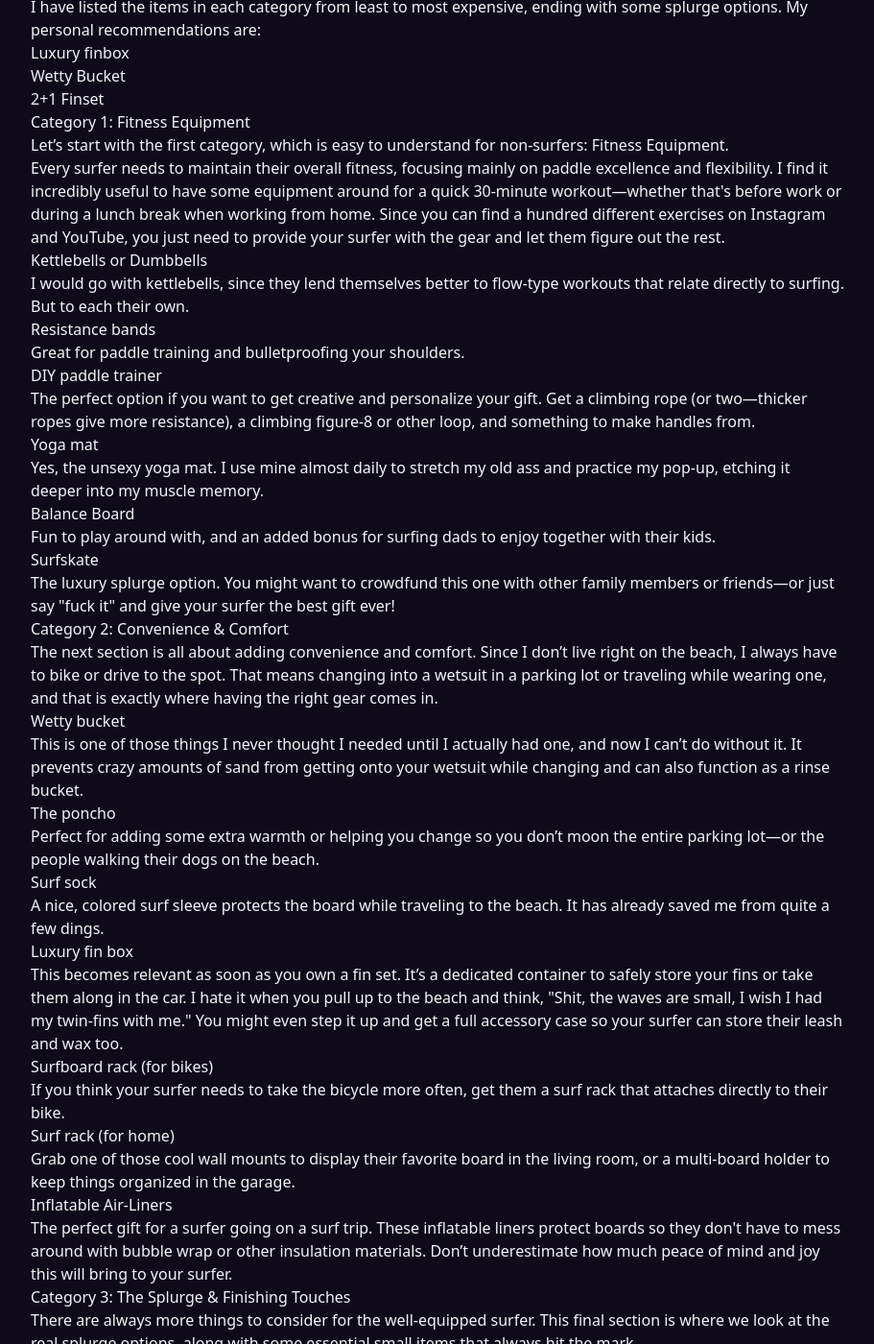
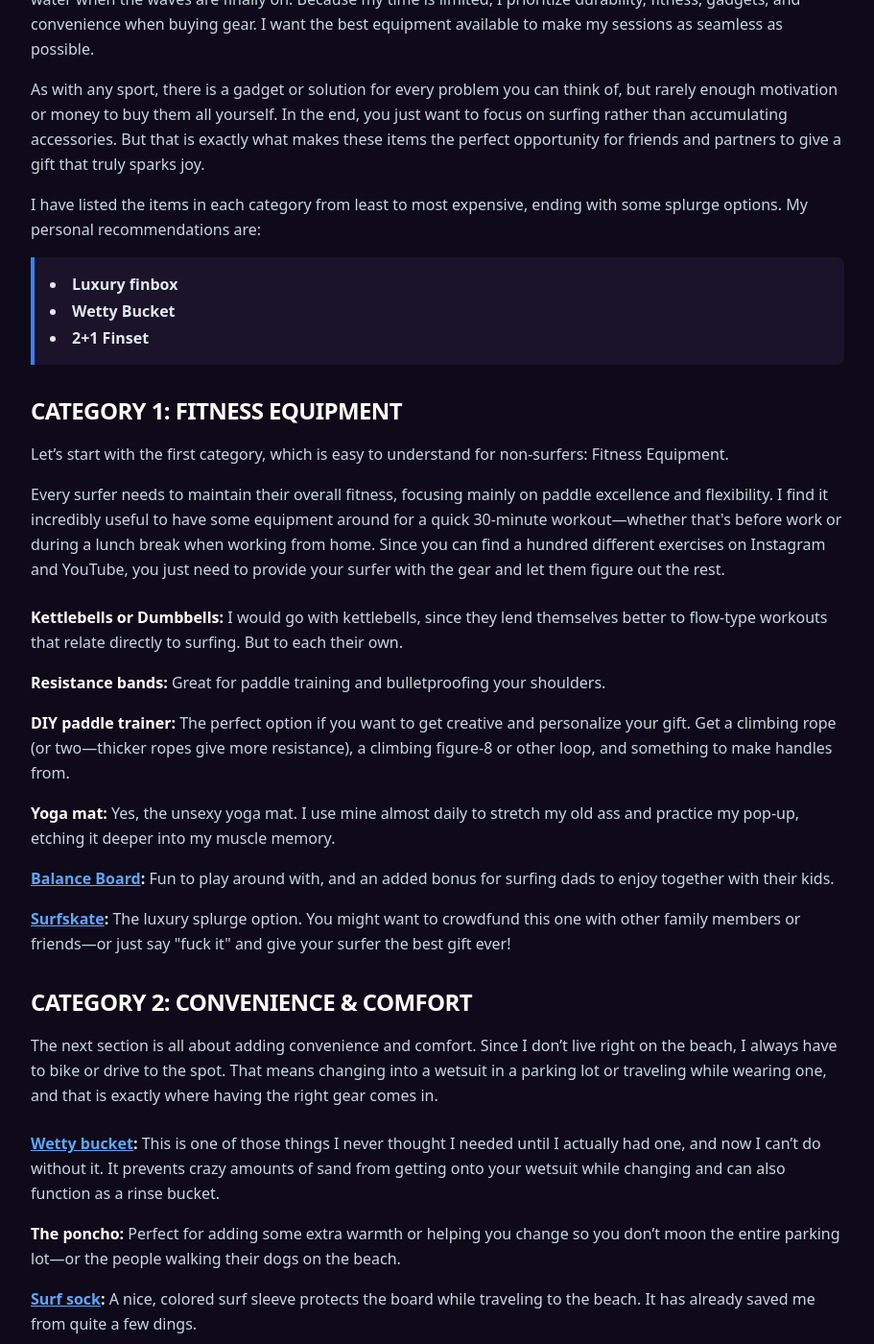
Before and after one commit to MatthijsvdWielen/the-onshore-patrol, a Jekyll site: the page built from articles/surfer-gift-guide.html, in a window 1280 px wide and 1400 px high, scrolled down 538 px. Shown: the whole window at 96% size, without its empty margins (184-1095 px from the left). Built offline with Jekyll 4.4.1, drawn with Linux system fonts in a browser that asks for light colours; nearby versions of some CDN libraries; some of the changed text lies outside the part shown.

Commit message:
Fixed styling to look like rest of the website
Articles needed to be updated

```diff
--- a/articles/surfer-gift-guide.html
+++ b/articles/surfer-gift-guide.html
@@ -2,103 +2,163 @@
 layout: default
 description: The Onshore Patrol's guide to buying gifts for your surfer buddy.
 ---
-<!DOCTYPE html>
-<html lang="en">
-<head>
-    <meta charset="UTF-8">
-    <meta name="viewport" content="width=device-width, initial-scale=1.0">
-    <title>Buying gifts for a surfer - The Onshore Patrol</title>
-</head>
-<body>
 
-    <header>
-        <p class="site-title"><a href="/">The Onshore Patrol</a></p>
-        <h1>Buying gifts for a surfer</h1>
-    </header>
+<article class="space-y-8">
 
-    <main>
-        <p class="intro-lead">There are plenty of "gift guides for surfers" on the internet—especially around Christmas—but I am almost always disappointed by their recommendations. This felt like the perfect opportunity to create a list of gifts that would actually make a surfer happy.</p>
+    <!-- Header Section -->
+    <div class="space-y-3 border-b border-purple-900/20 pb-6">
+        <span class="text-xs font-mono uppercase tracking-widest text-blue-400 font-bold">Gear Guide</span>
+        <h1 class="text-4xl md:text-5xl font-black uppercase tracking-tighter text-white">Buying gifts for a surfer</h1>
+        <p class="text-sm text-slate-400 font-mono">Durable | Tactical | Tested</p>
+    </div>
 
-        <p>I’m a surfer well into my thirties with a family and a budget to spend, but I never have enough time to get in the water when the waves are finally on. Because my time is limited, I prioritize durability, fitness, gadgets, and convenience when buying gear. I want the best equipment available to make my sessions as seamless as possible.</p>
+    <!-- Intro Section -->
+    <section class="space-y-4">
+        <p class="text-slate-300 leading-relaxed text-lg">
+            There are plenty of "gift guides for surfers" on the internet—especially around Christmas—but I am almost always disappointed by their recommendations. This felt like the perfect opportunity to create a list of gifts that would actually make a surfer happy.
+        </p>
+        <p class="text-slate-300 leading-relaxed">
+            I’m a surfer well into my thirties with a family and a budget to spend, but I never have enough time to get in the water when the waves are finally on. Because my time is limited, I prioritize durability, fitness, gadgets, and convenience when buying gear. I want the best equipment available to make my sessions as seamless as possible.
+        </p>
+        <p class="text-slate-300 leading-relaxed">
+            As with any sport, there is a gadget or solution for every problem you can think of, but rarely enough motivation or money to buy them all yourself. In the end, you just want to focus on surfing rather than accumulating accessories. But that is exactly what makes these items the perfect opportunity for friends and partners to give a gift that truly sparks joy.
+        </p>
+        <p class="text-slate-300 leading-relaxed">
+            I have listed the items in each category from least to most expensive, ending with some splurge options. My personal recommendations are:
+        </p>
 
-        <p>As with any sport, there is a gadget or solution for every problem you can think of, but rarely enough motivation or money to buy them all yourself. In the end, you just want to focus on surfing rather than accumulating accessories. But that is exactly what makes these items the perfect opportunity for friends and partners to give a gift that truly sparks joy.</p>
-
-        <p>I have listed the items in each category from least to most expensive, ending with some splurge options. My personal recommendations are:</p>
-
-        <div class="recommendations-box">
-            <ul>
+        <!-- Personal Recommendations Box -->
+        <div class="border-l-4 border-blue-500 bg-[#1a1329] p-4 rounded-r-lg my-6">
+            <ul class="list-disc list-inside space-y-1 text-slate-200 font-bold">
                 <li>Luxury finbox</li>
                 <li>Wetty Bucket</li>
                 <li>2+1 Finset</li>
             </ul>
         </div>
+    </section>
 
-        <h2>Category 1: Fitness Equipment</h2>
+    <!-- Category 1 -->
+    <section class="space-y-4">
+        <h2 class="text-2xl font-black uppercase tracking-tight text-white">Category 1: Fitness Equipment</h2>
+        <p class="text-slate-300 leading-relaxed">
+            Let’s start with the first category, which is easy to understand for non-surfers: Fitness Equipment.
+        </p>
+        <p class="text-slate-300 leading-relaxed">
+            Every surfer needs to maintain their overall fitness, focusing mainly on paddle excellence and flexibility. I find it incredibly useful to have some equipment around for a quick 30-minute workout—whether that's before work or during a lunch break when working from home. Since you can find a hundred different exercises on Instagram and YouTube, you just need to provide your surfer with the gear and let them figure out the rest.</p>
 
-        <p>Let’s start with the first category, which is easy to understand for non-surfers: Fitness Equipment.</p>
+        <ul class="space-y-4 pt-2">
+            <li class="text-slate-300 leading-relaxed">
+                <strong class="text-white">Kettlebells or Dumbbells:</strong> I would go with kettlebells, since they lend themselves better to flow-type workouts that relate directly to surfing. But to each their own.
+            </li>
+            <li class="text-slate-300 leading-relaxed">
+                <strong class="text-white">Resistance bands:</strong> Great for paddle training and bulletproofing your shoulders.
+            </li>
+            <li class="text-slate-300 leading-relaxed">
+                <strong class="text-white">DIY paddle trainer:</strong> The perfect option if you want to get creative and personalize your gift. Get a climbing rope (or two—thicker ropes give more resistance), a climbing figure-8 or other loop, and something to make handles from.
+            </li>
+            <li class="text-slate-300 leading-relaxed">
+                <strong class="text-white">Yoga mat:</strong> Yes, the unsexy yoga mat. I use mine almost daily to stretch my old ass and practice my pop-up, etching it deeper into my muscle memory.
+            </li>
+            <li class="text-slate-300 leading-relaxed">
+                <strong class="text-white"><a href="https://hartbeach.nl/collections/alle-producten?filter.p.product_type=Balans+Boards" class="text-blue-400 hover:text-blue-300 underline font-bold">Balance Board</a>:</strong> Fun to play around with, and an added bonus for surfing dads to enjoy together with their kids.
+            </li>
+            <li class="text-slate-300 leading-relaxed">
+                <strong class="text-white"><a href="https://hartbeach.nl/collections/surfskate" class="text-blue-400 hover:text-blue-300 underline font-bold">Surfskate</a>:</strong> The luxury splurge option. You might want to crowdfund this one with other family members or friends—or just say "fuck it" and give your surfer the best gift ever!
+            </li>
+        </ul>
+    </section>
 
-        <p>Every surfer needs to maintain their overall fitness, focusing mainly on paddle excellence and flexibility. I find it incredibly useful to have some equipment around for a quick 30-minute workout—whether that's before work or during a lunch break when working from home. Since you can find a hundred different exercises on Instagram and YouTube, you just need to provide your surfer with the gear and let them figure out the rest.</p>
+    <!-- Category 2 -->
+    <section class="space-y-4">
+        <h2 class="text-2xl font-black uppercase tracking-tight text-white">Category 2: Convenience & Comfort</h2>
+        <p class="text-slate-300 leading-relaxed">
+            The next section is all about adding convenience and comfort. Since I don’t live right on the beach, I always have to bike or drive to the spot. That means changing into a wetsuit in a parking lot or traveling while wearing one, and that is exactly where having the right gear comes in.
+        </p>
 
-        <ul>
-            <li><div class="item-name">Kettlebells or Dumbbells</div>I would go with kettlebells, since they lend themselves better to flow-type workouts that relate directly to surfing. But to each their own.</li>
-            <li><div class="item-name">Resistance bands</div>Great for paddle training and bulletproofing your shoulders.</li>
-            <li><div class="item-name">DIY paddle trainer</div>The perfect option if you want to get creative and personalize your gift. Get a climbing rope (or two—thicker ropes give more resistance), a climbing figure-8 or other loop, and something to make handles from.</li>
-            <li><div class="item-name">Yoga mat</div>Yes, the unsexy yoga mat. I use mine almost daily to stretch my old ass and practice my pop-up, etching it deeper into my muscle memory.</li>
-            <li><div class="item-name"><a href="https://hartbeach.nl/collections/alle-producten?filter.p.product_type=Balans+Boards">Balance Board</a></div>Fun to play around with, and an added bonus for surfing dads to enjoy together with their kids.</li>
-            <li><div class="item-name"><a href="https://hartbeach.nl/collections/surfskate">Surfskate</a></div>The luxury splurge option. You might want to crowdfund this one with other family members or friends—or just say "fuck it" and give your surfer the best gift ever!</li>
+        <ul class="space-y-4 pt-2">
+            <li class="text-slate-300 leading-relaxed">
+                <strong class="text-white"><a href="https://oceanandeartheu.com/products/wetsuit-buckets-compact-wetty-bucket" class="text-blue-400 hover:text-blue-300 underline font-bold">Wetty bucket</a>:</strong> This is one of those things I never thought I needed until I actually had one, and now I can’t do without it. It prevents crazy amounts of sand from getting onto your wetsuit while changing and can also function as a rinse bucket.
+            </li>
+            <li class="text-slate-300 leading-relaxed">
+                <strong class="text-white">The poncho:</strong> Perfect for adding some extra warmth or helping you change so you don’t moon the entire parking lot—or the people walking their dogs on the beach.
+            </li>
+            <li class="text-slate-300 leading-relaxed">
+                <strong class="text-white"><a href="https://www.behindthepines.eu/collections/boardsocks" class="text-blue-400 hover:text-blue-300 underline font-bold">Surf sock</a>:</strong> A nice, colored surf sleeve protects the board while traveling to the beach. It has already saved me from quite a few dings.
+            </li>
+            <li class="text-slate-300 leading-relaxed">
+                <strong class="text-white"><a href="https://oceanandearth.com.au/products/surfboard-covers-surfboard-cover-accessories-fin-case?srsltid=AfmBOoqGO3J8LgrsZvgYCQzoHaTsGn7QW9EgDu4oMTzY41oGXlv0ulyw" class="text-blue-400 hover:text-blue-300 underline font-bold">Luxury fin box</a>:</strong> This becomes relevant as soon as you own a fin set. It’s a dedicated container to safely store your fins or take them along in the car. I hate it when you pull up to the beach and think, "Shit, the waves are small, I wish I had my twin-fins with me." You might even step it up and get a full accessory case so your surfer can store their leash and wax too.
+            </li>
+            <li class="text-slate-300 leading-relaxed">
+                <strong class="text-white">Surfboard rack (for bikes):</strong> If you think your surfer needs to take the bicycle more often, get them a surf rack that attaches directly to their bike.
+            </li>
+            <li class="text-slate-300 leading-relaxed">
+                <strong class="text-white">Surf rack (for home):</strong> Grab one of those cool wall mounts to display their favorite board in the living room, or a multi-board holder to keep things organized in the garage.
+            </li>
+            <li class="text-slate-300 leading-relaxed">
+                <strong class="text-white"><a href="https://prolite.com/collections/surf-accessories/products/inflatable-air-liner-set-of-2" class="text-blue-400 hover:text-blue-300 underline font-bold">Inflatable Air-Liners</a>:</strong> The perfect gift for a surfer going on a surf trip. These inflatable liners protect boards so they don't have to mess around with bubble wrap or other insulation materials. Don’t underestimate how much peace of mind and joy this will bring to your surfer.
+            </li>
+        </ul>
+    </section>
+
+    <!-- Category 3 -->
+    <section class="space-y-4">
+        <h2 class="text-2xl font-black uppercase tracking-tight text-white">Category 3: The Splurge & Finishing Touches</h2>
+        <p class="text-slate-300 leading-relaxed">
+            There are always more things to consider for the well-equipped surfer. This final section is where we look at the real splurge options, along with some essential small items that always hit the mark.
+        </p>
+
+        <h3 class="text-lg font-bold uppercase text-white pt-2">The Out-of-the-Box Fun Stuff</h3>
+
+        <ul class="space-y-4">
+            <li class="text-slate-300 leading-relaxed">
+                <strong class="text-white"><a href="" class="text-blue-400 hover:text-blue-300 underline font-bold">A 2+1 Fin Set</a>:</strong> Almost every daily driver board will work well and become incredibly playful with a 2+1 setup—you really can't go wrong here. It’s something I love to have. Look for a nice MR 2+1, CI AMT, Panda Twin + Trailer, or Album 2+1. Just get whatever is available closest to you.
+            </li>
         </ul>
 
-        <h2>Category 2: Convenience & Comfort</h2>
+        <!-- Tip Box / Callout Block -->
+        <div class="border-l-4 border-purple-500 bg-[#1a1329] p-4 rounded-r-lg my-6 italic text-slate-200">
+            <strong class="block font-mono uppercase tracking-wider text-xs text-purple-400 not-italic font-bold mb-1">Tip</strong>
+            Sneak a look at your surfer’s board to see which fin boxes they use. Look for FCS-2 (shaped like a figure-8) or Futures (straight and single long slots). If they have small circles bundled together in pairs, you're on your own—that’s FCS-1 legacy stuff and I can't help you there!
+        </div>
 
-        <p>The next section is all about adding convenience and comfort. Since I don’t live right on the beach, I always have to bike or drive to the spot. That means changing into a wetsuit in a parking lot or traveling while wearing one, and that is exactly where having the right gear comes in.</p>
-
-        <ul>
-            <li><div class="item-name"><a href="https://oceanandeartheu.com/products/wetsuit-buckets-compact-wetty-bucket">Wetty bucket</a></div>This is one of those things I never thought I needed until I actually had one, and now I can’t do without it. It prevents crazy amounts of sand from getting onto your wetsuit while changing and can also function as a rinse bucket.</li>
-            <li><div class="item-name">The poncho</div>Perfect for adding some extra warmth or helping you change so you don’t moon the entire parking lot—or the people walking their dogs on the beach.</li>
-            <li><div class="item-name"><a href="https://www.behindthepines.eu/collections/boardsocks">Surf sock</a></div>A nice, colored surf sleeve protects the board while traveling to the beach. It has already saved me from quite a few dings.</li>
-            <li><div class="item-name"><a href="https://oceanandearth.com.au/products/surfboard-covers-surfboard-cover-accessories-fin-case?srsltid=AfmBOoqGO3J8LgrsZvgYCQzoHaTsGn7QW9EgDu4oMTzY41oGXlv0ulyw">Luxury fin box</a></div>This becomes relevant as soon as you own a fin set. It’s a dedicated container to safely store your fins or take them along in the car. I hate it when you pull up to the beach and think, "Shit, the waves are small, I wish I had my twin-fins with me." You might even step it up and get a full accessory case so your surfer can store their leash and wax too.</li>
-            <li><div class="item-name">Surfboard rack (for bikes)</div>If you think your surfer needs to take the bicycle more often, get them a surf rack that attaches directly to their bike.</li>
-            <li><div class="item-name">Surf rack (for home)</div>Grab one of those cool wall mounts to display their favorite board in the living room, or a multi-board holder to keep things organized in the garage.</li>
-            <li><div class="item-name"><a href="https://prolite.com/collections/surf-accessories/products/inflatable-air-liner-set-of-2">Inflatable Air-Liners</a></div>The perfect gift for a surfer going on a surf trip. These inflatable liners protect boards so they don't have to mess around with bubble wrap or other insulation materials. Don’t underestimate how much peace of mind and joy this will bring to your surfer.</li>
+        <ul class="space-y-4">
+            <li class="text-slate-300 leading-relaxed">
+                <strong class="text-white"><a href="" class="text-blue-400 hover:text-blue-300 underline font-bold">Surf Watch</a>:</strong> Definitely one of the ultimate splurge options. Excellent choices include the Rip Curl SearchGPS 3, Casio G-Shock Tide, or the Garmin Instinct 2(X) (Surf) / Instinct 3 Solar. I personally use the Garmin Instinct 2X. It works well (not excellent, but well)—it tracks my sessions, duration, wave count (sometimes spot on, sometimes way off), and fitness metrics. However, for my next watch, I would lean toward a Casio or Rip Curl, as I mostly use it just to check the tide.
+            </li>
         </ul>
 
-        <h2>Category 3: The Splurge & Finishing Touches</h2>
+        <h3 class="text-lg font-bold uppercase text-white pt-4">Stocking Fillers & Small Essentials</h3>
+        <p class="text-slate-300 leading-relaxed">
+            If you are looking for smaller items to round out a gift, you can never go wrong with these daily essentials:
+        </p>
 
-        <p>There are always more things to consider for the well-equipped surfer. This final section is where we look at the real splurge options, along with some essential small items that always hit the mark.</p>
-
-        <h3>The Out-of-the-Box Fun Stuff</h3>
-
-        <ul>
-            <li><div class="item-name"><a href="">A 2+1 Fin Set</a></div>Almost every daily driver board will work well and become incredibly playful with a 2+1 setup—you really can't go wrong here. It’s something I love to have. Look for a nice MR 2+1, CI AMT, Panda Twin + Trailer, or Album 2+1. Just get whatever is available closest to you.</li>
-        </ul>
-
-        <div class="tip-box">
-            <div class="tip-title">Tip</div>
-            <p>Sneak a look at your surfer’s board to see which fin boxes they use. Look for FCS-2 (shaped like a figure-8) or Futures (straight and single long slots). If they have small circles bundled together in pairs, you're on your own—that’s FCS-1 legacy stuff and I can't help you there!</p>
-        </div>
-
-        <ul>
-            <li><div class="item-name"><a href="">Surf Watch</a></div>Definitely one of the ultimate splurge options. Excellent choices include the Rip Curl SearchGPS 3, Casio G-Shock Tide, or the Garmin Instinct 2(X) (Surf) / Instinct 3 Solar. I personally use the Garmin Instinct 2X. It works well (not excellent, but well)—it tracks my sessions, duration, wave count (sometimes spot on, sometimes way off), and fitness metrics. However, for my next watch, I would lean toward a Casio or Rip Curl, as I mostly use it just to check the tide.</li>
-        </ul>
-
-        <h3>Stocking Fillers & Small Essentials</h3>
-
-        <p>If you are looking for smaller items to round out a gift, you can never go wrong with these daily essentials:</p>
-
-        <ul>
+        <ul class="list-disc list-inside space-y-2 pl-2 text-slate-300">
             <li>Wax</li>
             <li>Reef-safe zinc and sunscreen</li>
             <li>Roof straps (for strapping boards to the car)</li>
             <li>Warm boots (for after those cold sessions)</li>
-            <li><div class="item-name"><a href="">A Yeti coffee mug</a></div>As a father of three, this is an absolute must-have. Nothing beats checking the surf early in the morning while holding a hot brew.</li>
+            <li>
+                <strong class="text-white"><a href="" class="text-blue-400 hover:text-blue-300 underline font-bold">A Yeti coffee mug</a>:</strong> As a father of three, this is an absolute must-have. Nothing beats checking the surf early in the morning while holding a hot brew.
+            </li>
         </ul>
+    </section>
 
-        <p>...Or, if you really want to clear out your bank account, you could just buy them their dream surfboard! Check out my reviews to get some inspiration of which one to buy. I would be happy to help figure out the correct size, just shoot me a message.</p>
-    </main>
+    <!-- Final Block Callout Wrap -->
+    <section class="space-y-4 bg-[#1a1329] p-8 rounded-xl border border-purple-900/30">
+        <p class="text-slate-300 leading-relaxed">
+            ...Or, if you really want to clear out your bank account, you could just buy them their dream surfboard! Check out my reviews to get some inspiration of which one to buy. I would be happy to help figure out the correct size, just shoot me a message.
+        </p>
+    </section>
 
-    <footer>
-        <p>&copy; 2026 The Onshore Patrol</p>
-    </footer>
+    {% include where-to-buy.html %}
 
-</body>
-</html>
+</article>
+
+{% include contact.html %}
+
+<!-- Footer Navigation -->
+<div class="pt-12 border-t border-purple-900/20 mt-12">
+    <a href="reviews" class="text-sm font-bold uppercase tracking-wider text-blue-400 hover:text-blue-300 transition">
+        ← Back to all reviews
+    </a>
+</div>
```
Also changed, not shown: articles.html (+13 -32 lines).
